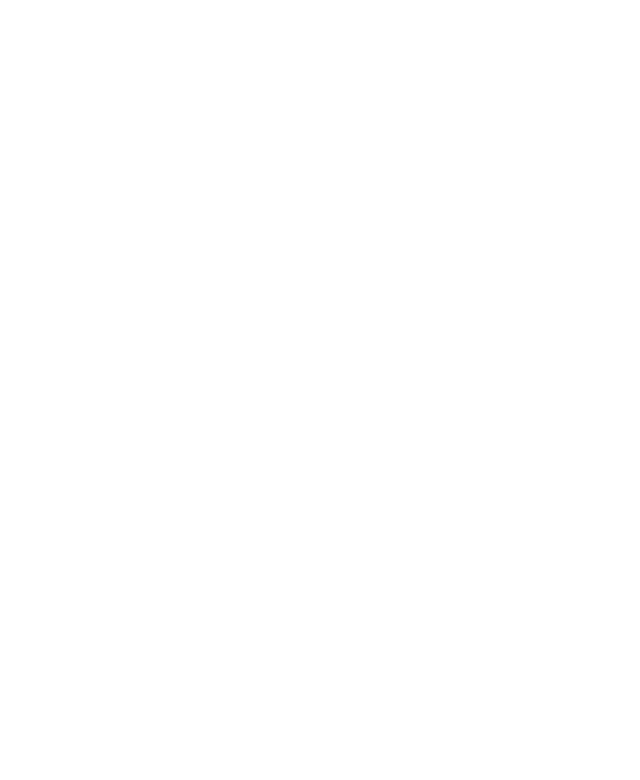
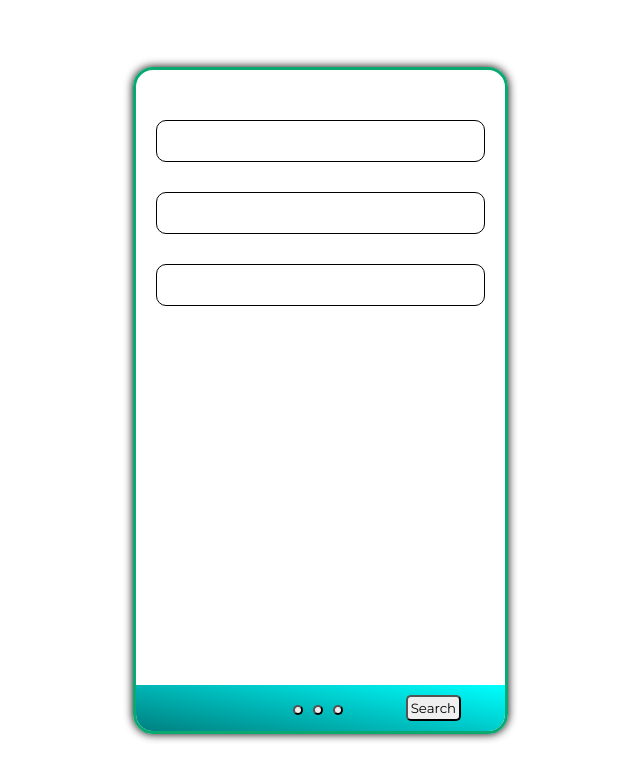
Before and after one commit to marksatin1/React, a React (Create React App) app in the folder weather/: page / in a window 1280 px wide. Shown: the top 780 px of the page, without its empty margins (320-960 px from the left). Built offline with nearby package versions, Linux system fonts and the light colour scheme; the HTML template or start-up script is replaced by a standard one.

Commit message:
created components, style layout

```diff
--- a/weather/package.json
+++ b/weather/package.json
@@ -6,6 +6,7 @@
     "@testing-library/jest-dom": "^5.16.4",
     "@testing-library/react": "^13.3.0",
     "@testing-library/user-event": "^13.5.0",
+    "axios": "^0.27.2",
     "react": "^18.2.0",
     "react-dom": "^18.2.0",
     "react-scripts": "5.0.1",
--- a/weather/src/App.js
+++ b/weather/src/App.js
@@ -1,5 +1,38 @@
-function App() {
-  return <div className='App'></div>;
-}
+import React, { useState } from 'react';
+
+import Wrapper from './components/Wrapper';
+import InfoBox from './components/InfoBox';
+import Footer from './components/Footer';
+
+const homeSections = ['Current Weather', 'Hourly Weather', '10 Day Forecast'];
+
+const App = () => {
+  const [showSearchWindow, setShowSearchWindow] = useState(false);
+  const [savedLocs, setSavedLocs] = useState([1, 2, 3]);
+
+  return (
+    <>
+      {!showSearchWindow && (
+        <Wrapper className={'wrapper'}>
+          {homeSections.map((index, sect) => {
+            return <InfoBox key={index} title={sect} />;
+          })}
+          <Footer setShowSearchWindow={setShowSearchWindow} />
+        </Wrapper>
+      )}
+      {showSearchWindow && (
+        <Wrapper className={'wrapper'}>
+          <h1>Your Locations</h1>
+          <input type='text' id='search-bar' />
+          <Wrapper className={'locations'}>
+            {savedLocs.map((index, loc) => {
+              return <InfoBox key={index} title={loc} />;
+            })}
+          </Wrapper>
+        </Wrapper>
+      )}
+    </>
+  );
+};
 
 export default App;
--- /dev/null
+++ b/weather/src/components/Footer.css
@@ -0,0 +1,24 @@
+.footer {
+  background-image: linear-gradient(10deg, teal, aqua);
+  position: absolute;
+  bottom: 0;
+  left: 0;
+  right: 0;
+  padding: 10px;
+  display: grid;
+  grid-template-columns: repeat(3, 33%);
+  justify-items: center;
+  align-items: center;
+}
+
+.location {
+  border-radius: 20px;
+  margin: 5px;
+  padding: 3px;
+}
+
+.search-btn {
+  border-radius: 5px;
+  padding: 3px;
+  cursor: pointer;
+}
--- /dev/null
+++ b/weather/src/components/Footer.js
@@ -0,0 +1,19 @@
+import './Footer.css';
+
+const Footer = ({ setShowSearchWindow }) => {
+  return (
+    <div className='footer'>
+      <div />
+      <div className='locations-box'>
+        <button className='location'></button>
+        <button className='location'></button>
+        <button className='location'></button>
+      </div>
+      <button className='search-btn' onClick={() => setShowSearchWindow(true)}>
+        Search
+      </button>
+    </div>
+  );
+};
+
+export default Footer;
--- /dev/null
+++ b/weather/src/components/InfoBox.css
@@ -0,0 +1,8 @@
+.info-box {
+  border: 1px solid black;
+  width: 100%;
+  height: auto;
+  border-radius: 10px;
+  margin: 30px 0;
+  padding: 20px;
+}
--- /dev/null
+++ b/weather/src/components/InfoBox.js
@@ -0,0 +1,7 @@
+import './InfoBox.css';
+
+const InfoBox = ({ className, children }) => {
+  return <div className='info-box'>{children}</div>;
+};
+
+export default InfoBox;
--- /dev/null
+++ b/weather/src/components/Wrapper.css
@@ -0,0 +1,14 @@
+.wrapper {
+  position: relative;
+  width: 375px; /* iPhone SE dimensions */
+  height: 667px;
+  border: 3px solid #09aa71;
+  padding: 20px;
+  border-radius: 20px;
+  box-shadow: 0 0 10px black;
+  overflow-y: scroll;
+}
+
+#search-bar {
+  margin: 20px 0;
+}
--- /dev/null
+++ b/weather/src/components/Wrapper.js
@@ -0,0 +1,7 @@
+import './Wrapper.css';
+
+const Wrapper = ({ className, children }) => {
+  return <div className={className}>{children}</div>;
+};
+
+export default Wrapper;
--- a/weather/src/index.css
+++ b/weather/src/index.css
@@ -6,3 +6,12 @@
   padding: 0;
   font-family: 'Montserrat', sans-serif;
 }
+
+body {
+  height: 100vh;
+  /* background-image: linear-gradient(180deg, green, blue); */
+  display: flex;
+  flex-direction: column;
+  align-items: center;
+  justify-content: center;
+}
```
Also changed, not shown: 1 other file (tests, documents, lock files or other folders).
